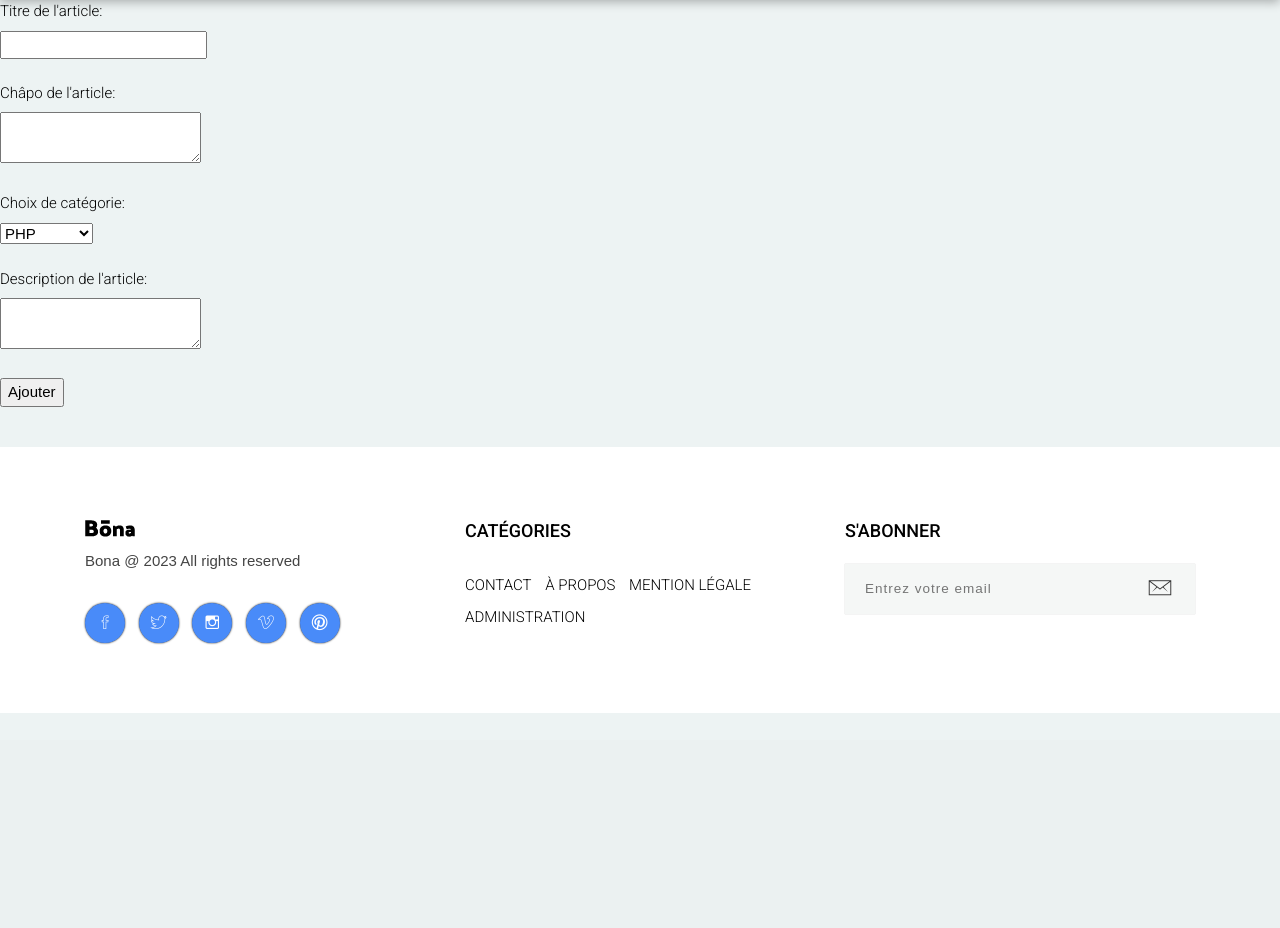
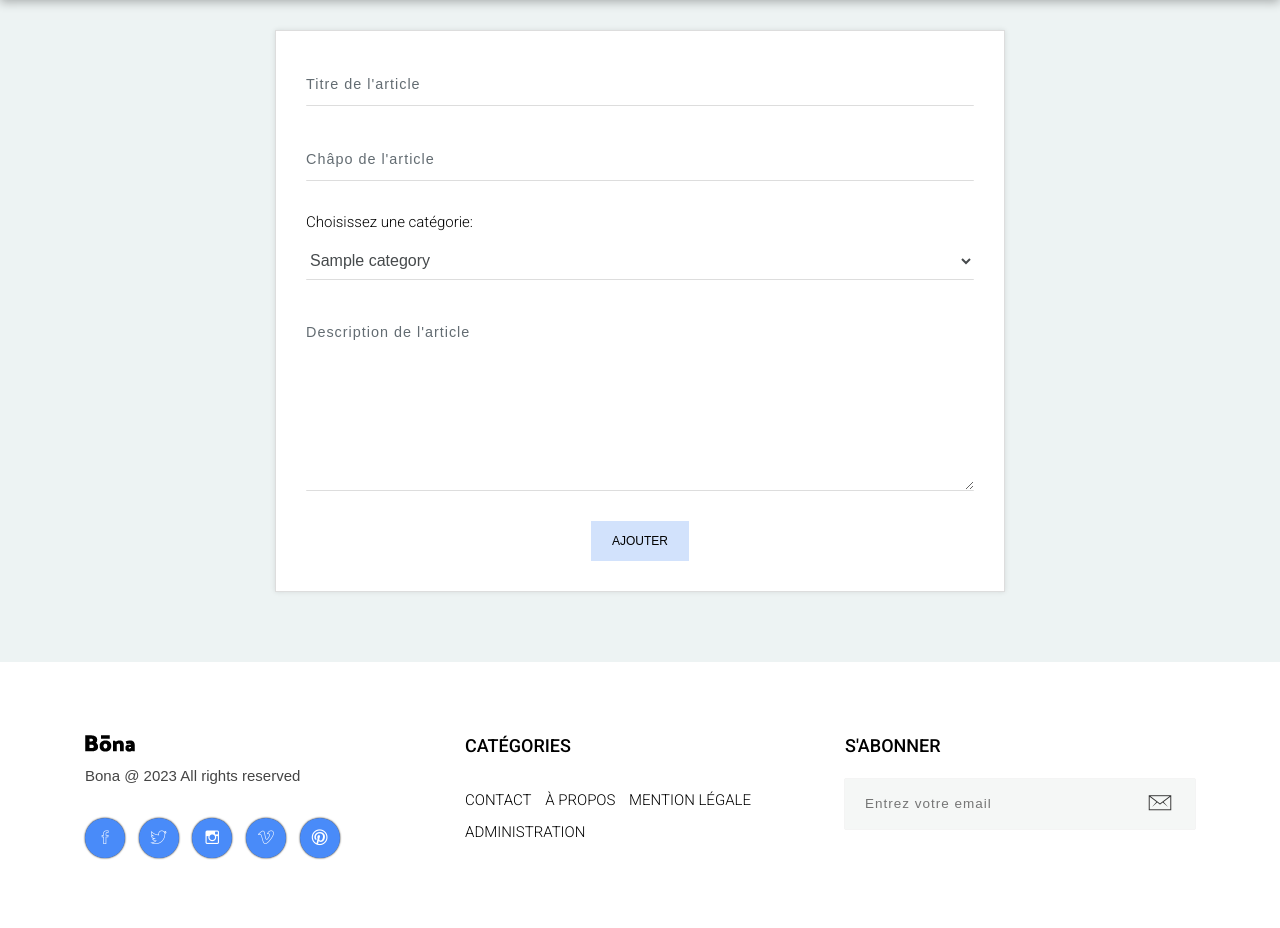
Before and after one commit to koko11600/JOUEN_Maxime_5_10-05-2022, a PHP site: template views/viewNewPost.php in a window 1280 px wide. Shown: the part 60-988 px from the top of the page. Before the commit the page ends 773 px from the top, so only its background shows below. Run offline with PHP 8.4, Linux system fonts and the light colour scheme; the visitor is signed in with stand-in values (Sample User, id 1); tables that the repository leaves empty hold one stand-in row (values such as "Sample post"); the template is opened without the code that fills it: most values are stand-ins (such as "Sample title", 1, 10 or a date in 2020); some libraries are stand-ins or nearby versions; some web fonts are replaced.

Commit message:
ajoute de vue newpost

```diff
--- a/controllers/ControllerAdmin.php
+++ b/controllers/ControllerAdmin.php
@@ -155,7 +155,12 @@ class ControllerAdmin
     private function newPost(): void
 
     {
+        $this->categoryManager = new CategoryManager();
+        $categories = $this->categoryManager->getAllCategory();
+        $this->view = new View('NewPost');
+        $this->view->generate(array('categories' => $categories));
     }
+
 
 
     /**
@@ -164,6 +169,7 @@ class ControllerAdmin
      */
     private function addPostAction(): void
     {
+
     }
 
     /**
--- a/views/viewNewPost.php
+++ b/views/viewNewPost.php
@@ -1,19 +1,37 @@
-<form method="POST" action="traitement.php">
-    <label for="titre">Titre de l'article:</label><br>
-    <input type="text" id="titre" name="titre" required><br><br>
+<section class="comment-section">
+    <div class="container">
+        <div class="row">
+            <div class="col-lg-2 col-md-0"></div>
+            <div class="col-lg-8 col-md-12">
+                <div class="comment-form">
+                    <form method="post" action="admin&addPost=action" class="contact1-form validate-form">
+                        <div class="row">
+                            <div class="col-sm-12">
+                                <input type="hidden" name="idUser" value=<?= $_SESSION['id'] ?>>
+                                <input type="text" aria-required="true" minlength="3" name="title" placeholder="Titre de l'article" class="form-control" aria-invalid="true" required>
+                            </div>
+                            <div class="col-sm-12">
+                                <input type="text" aria-required="true" minlength="3" name="chapo" placeholder="Châpo de l'article" class="form-control" aria-invalid="true" required>
+                            </div>
+                            <div class="col-sm-12">
+                                <label for="cars">Choisissez une catégorie:</label>
+                                <select name="category" aria-required="true" class="form-control" aria-invalid="true" required>
+                                    <?php foreach ($categories as $categorie) : ?>
+                                        <option value=<?= $categorie['id'] ?> ><?= $categorie['name'] ?></option>
+                                    <?php endforeach; ?>
+                                </select>
 
-    <label for="chapo">Châpo de l'article:</label><br>
-    <textarea id="chapo" name="chapo" required></textarea><br><br>
-
-    <label for="categorie">Choix de catégorie:</label><br>
-    <select id="categorie" name="categorie" required>
-        <option value="categorie1">PHP</option>
-        <option value="categorie2">Symphony</option>
-        <option value="categorie3">HTML</option>
-    </select><br><br>
-
-    <label for="description">Description de l'article:</label><br>
-    <textarea id="description" name="description" required></textarea><br><br>
-
-    <input type="submit" name="ajouter" value="Ajouter">
-</form>
+                            </div>
+                            <div class="col-sm-12">
+                              <textarea placeholder="Description de l'article" aria-required="true" rows="4" name="content"  class="form-control" aria-invalid="true" required></textarea>
+                            </div>
+                            <div class="col-sm-12 center-text">
+                                <button class="submit-btn" type="submit" id="form-submit"><b>AJOUTER</b></button>
+                            </div>
+                        </div>
+                    </form>
+                </div>
+            </div>
+        </div>
+    </div>
+</section>
```
